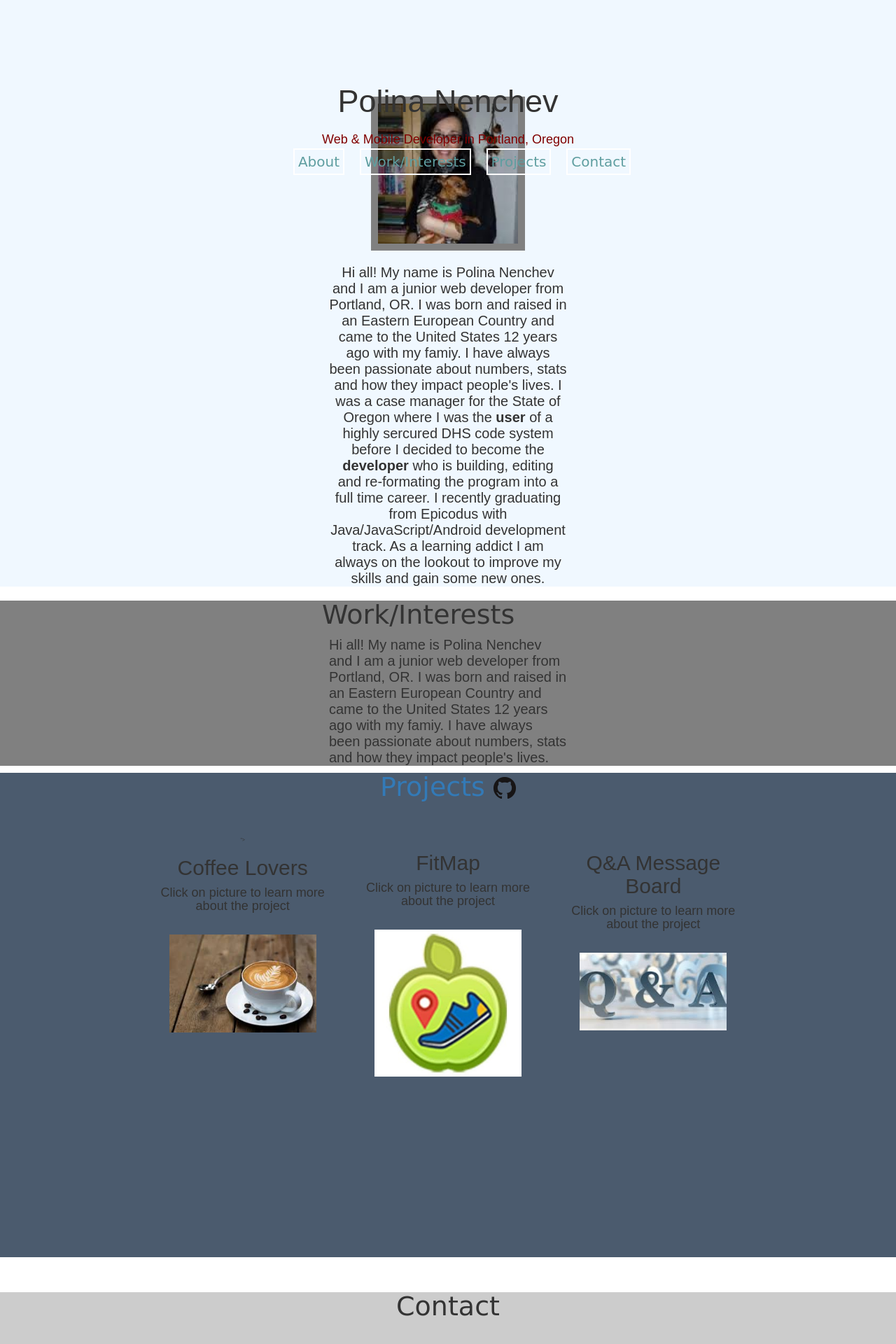
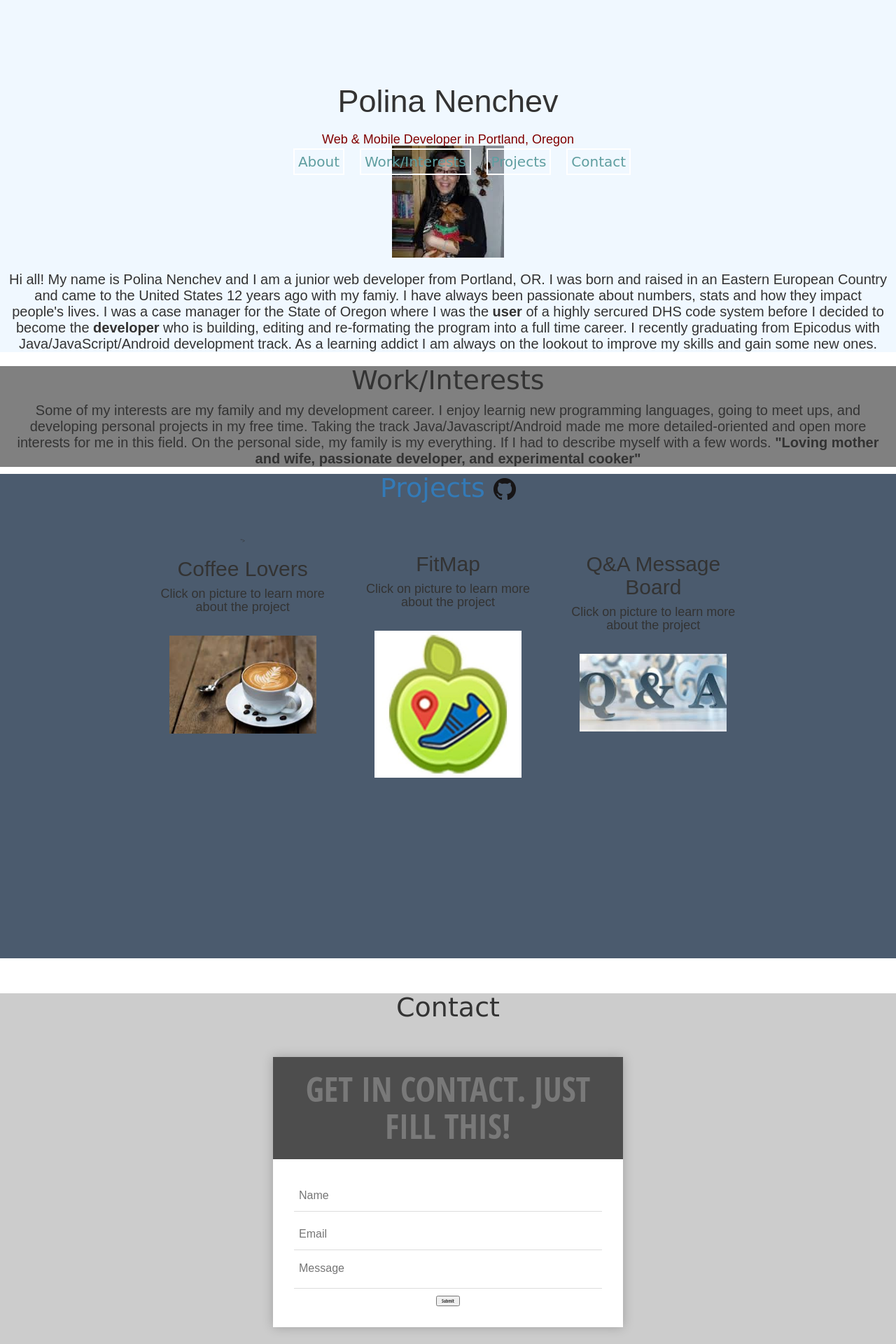
Before and after one commit to polina13/Personal_Portfolio, a PHP site: page / in a window 1280 px wide. Shown: the top 1920 px of the page at 70% size. Run offline with PHP 8.4, Linux system fonts and the light colour scheme; some libraries are stand-ins or nearby versions; some web fonts are replaced.

Commit message:
add style to site

```diff
--- a/css/styles.css
+++ b/css/styles.css
@@ -23,7 +23,7 @@ header {
   text-align: center;
 }
 
-#name {
+#name1 {
   text-align: center;
   font-size: 45px;
   text-decoration-color: transparent;
@@ -53,12 +53,28 @@ header {
 #content1 {
 
 }*/
-#about {
+#bio {
   background-color: #F0F8FF;
   text-align: center;
   padding-top: 10%;
 }
-#bio {
+
+.bio-p {
+  font-size: 20px;
+  margin-top: 20px;
+}
+
+bio img {
+  border: solid gray 20px;
+  align-items: center;
+  width: 250px;
+  height: 250px;
+}
+
+.picture {
+   padding-top: 70px;
+}
+/*#bio {
   z-index: 1000;
   top: 50%;
   margin-top: 0px;
@@ -66,17 +82,6 @@ header {
   margin: 0 auto;
 }
 
-.bio-p {
-  font-size: 20px;
-  margin-top: 20px;
-}
-
-#bio img {
-  border: solid gray 10px;
-  align-items: center;
-  width: 220px;
-  height: 220px;
-}
 
 
 /*CONTACT*/
@@ -129,7 +134,8 @@ header {
 #interest {
   background-color: gray;
   font-size: 20px;
-  margin-top: 20px;;
+  margin-top: 20px;
+  text-align: center;
 }
 
 #project-img {
@@ -144,13 +150,6 @@ header {
   width:250px;
   padding: 20px;
 }
-/*#more_projects  {
-  font-family: 'Poiret One', cursive;
-  text-align: center;
-  font-size: 48px;
-  text-decoration: none;
-  color: black;
-}*/
 
 
 /*CONTACT FORM*/
@@ -198,7 +197,7 @@ header {
     resize:none;
     overflow: hidden;
 }
-/*.form-styling input[type="button"],
+.form-styling input[type="button"],
 .form-styling input[type="submit"]{
     -moz-box-shadow: inset 0px 1px 0px 0px #45D6D6;
     -webkit-box-shadow: inset 0px 1px 0px 0px #45D6D6;
@@ -217,7 +216,7 @@ header {
 .form-styling input[type="button"]:hover,
 .form-styling input[type="submit"]:hover {
     background-color:#34CACA;
-}*/
+}
 
 
 @media (max-width: 550px) {
--- a/index.html
+++ b/index.html
@@ -12,7 +12,7 @@
 
     <div class="content" id="content1">
       <header class="clearfix">
-        <h1 id="name">Polina Nenchev</h1>
+        <h1 id="name1">Polina Nenchev</h1>
         <h3 id="header-intro">Web & Mobile Developer in Portland, Oregon</h3>
         <div class="menu">
           <ul class="nav-bar">
@@ -28,16 +28,16 @@
     <div class="content" id="about">
       <div id="bio">
         <h4 class="page-title"></h4>
-        <img src="img/polina.png">
+        <img class="picture" src="img/polina.png">
         <p class="bio-p">  Hi all! My name is Polina Nenchev and I am a junior web developer from Portland, OR. I was born and raised in an Eastern European Country and came to the United States 12 years ago with my famiy. I have always been passionate about numbers, stats and how they impact people's lives. I was a case manager for the State of Oregon where I was the <strong>user</strong> of a highly sercured DHS code system before I decided to become the <strong>developer</strong> who is building, editing and re-formating the program into a full time career. I recently graduating from Epicodus with Java/JavaScript/Android development track. As a learning addict I am always on the lookout to improve my skills and gain some new ones.</p>
       </div>
     </div>
 
 <!-- Work/Interests -->
     <div class="content" id="interest">
-      <div id="bio">
+        <div id="intest-work">
         <h4 class="page-title">Work/Interests</h4>
-        <p>  Hi all! My name is Polina Nenchev and I am a junior web developer from Portland, OR. I was born and raised in an Eastern European Country and came to the United States 12 years ago with my famiy. I have always been passionate about numbers, stats and how they impact people's lives.</p>
+        <p>Some of my interests are my family and my development career. I enjoy learnig new programming languages, going to meet ups, and developing personal projects in my free time. Taking the track Java/Javascript/Android made me more detailed-oriented and open more interests for me in this field. On the personal side, my family is my everything. If I had to describe myself with a few words. <strong> "Loving mother and wife, passionate developer, and experimental cooker"</strong></p>
       </div>
     </div>
 <!-- PROJECTS -->
```
